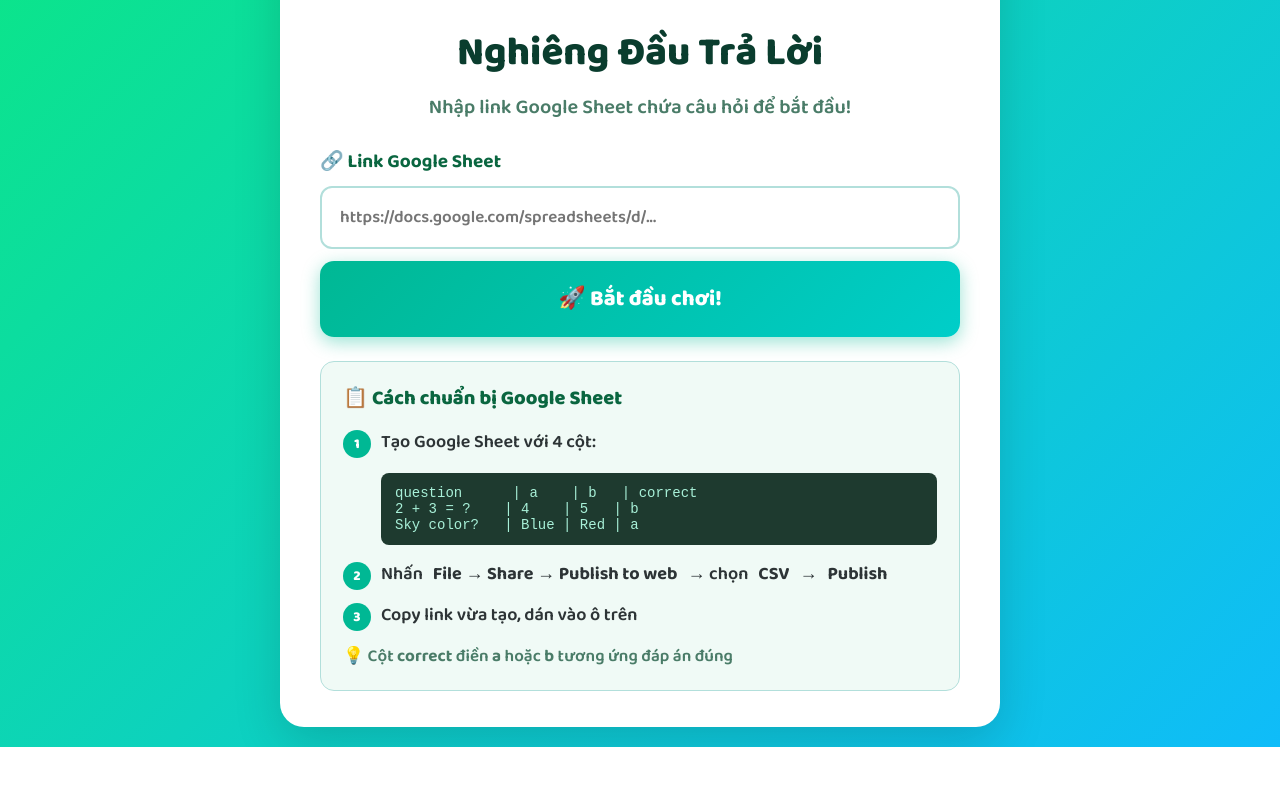
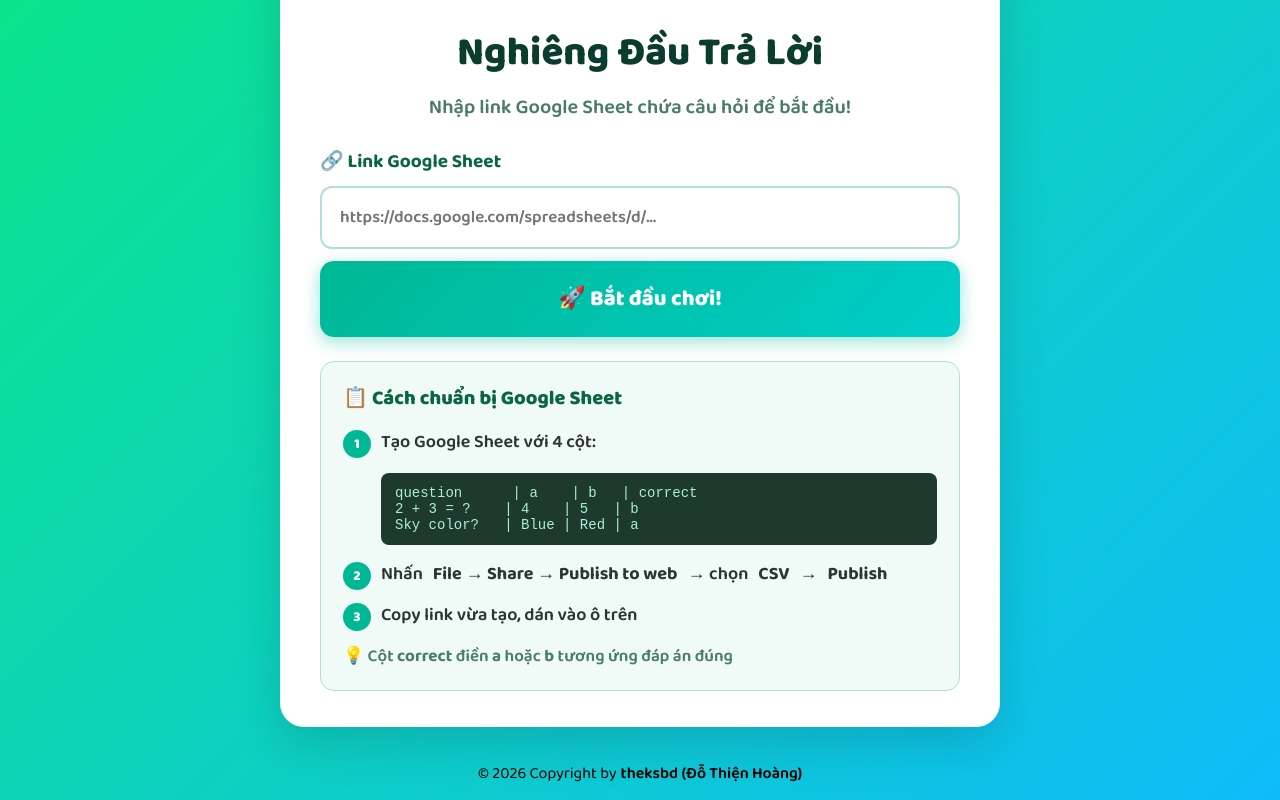
Before and after one commit to theksbd/head-tilting-game, a React (Vite) app: page / in a window 1280 px wide. Shown: the part 210-1010 px from the top of the page. Before the commit the page ends 957 px from the top, so only its background shows below. Built offline with nearby package versions, Linux system fonts and the light colour scheme.

Commit message:
add footer

```diff
--- a/src/App.css
+++ b/src/App.css
@@ -9,7 +9,7 @@ body {
   margin: 0;
   font-family: 'Baloo 2', cursive;
   background: linear-gradient(135deg, #0be881 0%, #0fbcf9 100%);
-  min-height: 100vh;
+  min-height: 96vh;
 }
 input:focus {
   outline: none;
@@ -132,7 +132,7 @@ input:focus {
 
 /* ══ SETUP SCREEN ══════════════════════════════════════════════════════════ */
 .ss-page {
-  min-height: 100vh;
+  min-height: 96vh;
   display: flex;
   align-items: center;
   justify-content: center;
@@ -210,7 +210,9 @@ input:focus {
   box-shadow: 0 5px 18px rgba(0, 184, 148, 0.4);
   margin-bottom: 24px;
   font-family: 'Baloo 2', cursive;
-  transition: opacity 0.2s, transform 0.15s;
+  transition:
+    opacity 0.2s,
+    transform 0.15s;
 }
 .ss-btn:hover:not(:disabled) {
   transform: translateY(-1px);
@@ -278,7 +280,7 @@ input:focus {
 
 /* ══ GAME SCREEN ═══════════════════════════════════════════════════════════ */
 .gs-page {
-  min-height: 100vh;
+  min-height: 96vh;
   padding: 16px;
   font-family: 'Baloo 2', cursive;
   display: flex;
@@ -386,7 +388,10 @@ input:focus {
   text-align: center;
   box-shadow: 0 4px 16px rgba(0, 0, 0, 0.18);
   border: 3px solid transparent;
-  transition: transform 0.2s, box-shadow 0.2s, opacity 0.2s;
+  transition:
+    transform 0.2s,
+    box-shadow 0.2s,
+    opacity 0.2s;
   display: flex;
   flex-direction: column;
   align-items: center;
@@ -458,7 +463,7 @@ input:focus {
 
 /* ── Game Over ── */
 .gs-gameover-wrap {
-  min-height: 100vh;
+  min-height: 96vh;
   display: flex;
   align-items: center;
   justify-content: center;
--- a/src/App.jsx
+++ b/src/App.jsx
@@ -483,6 +483,40 @@ function GameScreen({ questions: raw, onBack, lang, setLang }) {
   );
 }
 
+function Footer() {
+  const year = new Date().getFullYear();
+  return (
+    <footer
+      style={{
+        borderTop: '1px solid var(--border)',
+        padding: '14px 24px',
+        display: 'flex',
+        alignItems: 'center',
+        justifyContent: 'center',
+        fontSize: 16,
+        color: 'var(--text-muted)',
+        gap: 4
+      }}
+    >
+      &copy; {year} Copyright by{' '}
+      <a
+        href='https://github.com/theksbd'
+        target='_blank'
+        rel='noopener noreferrer'
+        style={{
+          color: 'var(--accent)',
+          textDecoration: 'none',
+          fontWeight: 600
+        }}
+        onMouseEnter={e => (e.target.style.textDecoration = 'underline')}
+        onMouseLeave={e => (e.target.style.textDecoration = 'none')}
+      >
+        theksbd (Đỗ Thiện Hoàng)
+      </a>
+    </footer>
+  );
+}
+
 // ── Root ──────────────────────────────────────────────────────────────────────
 export default function App() {
   const [questions, setQuestions] = useState(null);
@@ -514,6 +548,7 @@ export default function App() {
           setLang={setLang}
         />
       )}
+      <Footer />
     </div>
   );
 }
```
